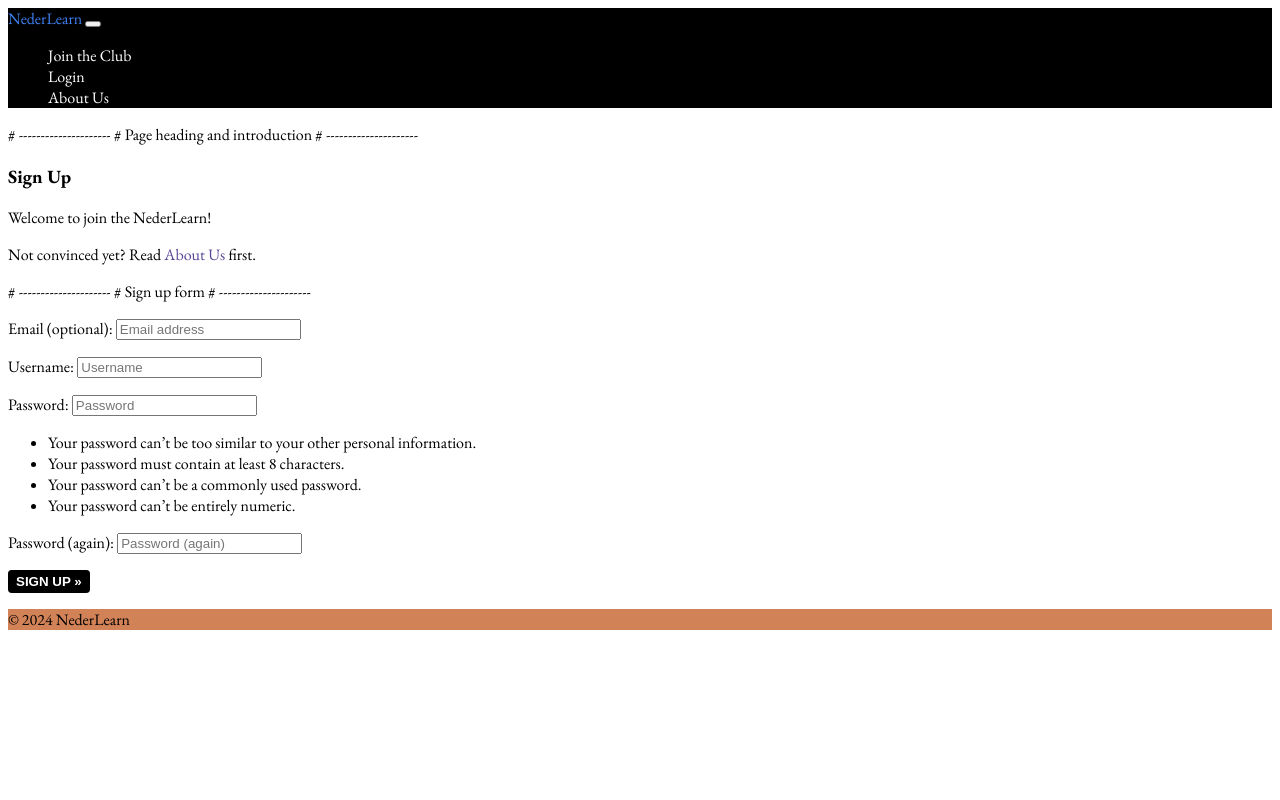
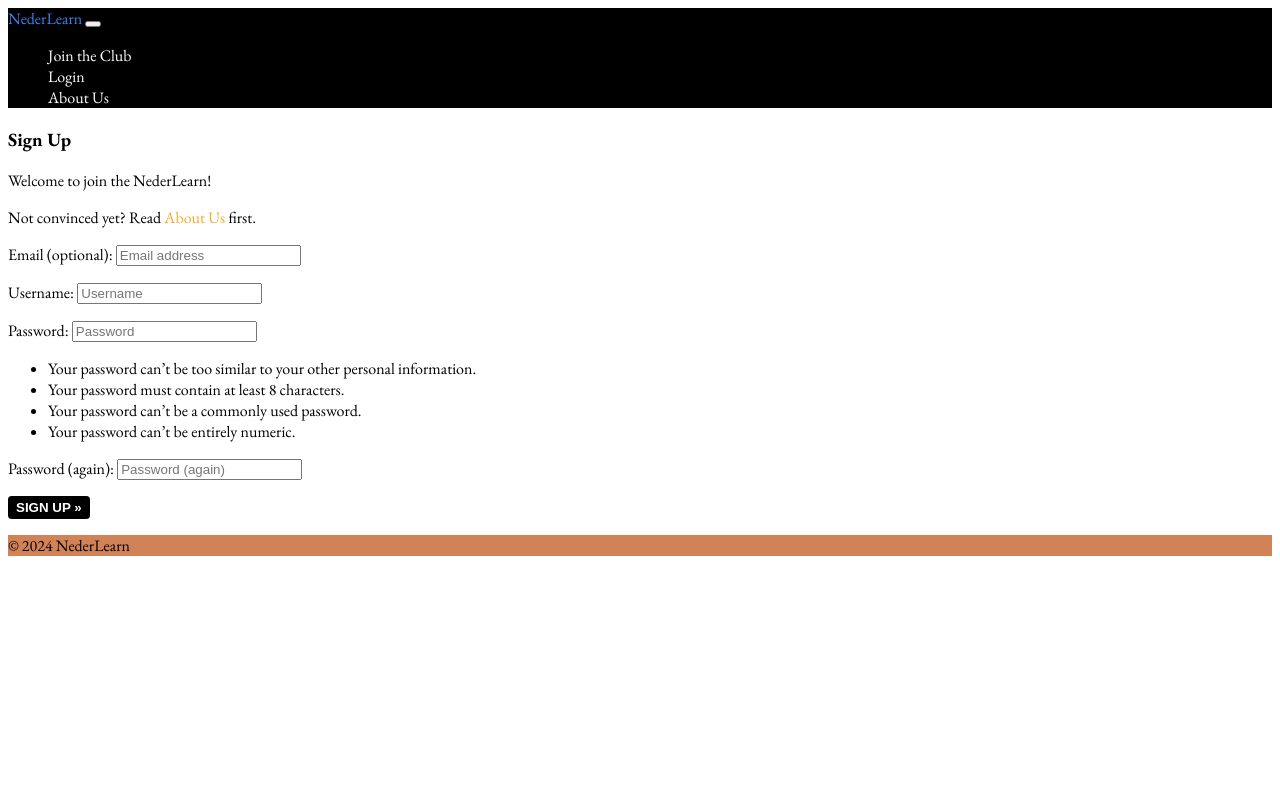
Before and after one commit to Blignaut24/NederLearn_V2, a Django app: page /accounts/signup/ in a window 1280 px wide. Run offline with Django 4.2, Linux system fonts and the light colour scheme; some libraries are stand-ins or nearby versions; some web fonts are replaced.

Commit message:
chore: update css styles

```diff
--- a/static/css/style.css
+++ b/static/css/style.css
@@ -20,7 +20,7 @@
 
     /* color*/
     --primary-color: #ffffff;
-    --secondary-color: #574495;
+    --secondary-color: #f4ab28;
     --third-color: #000000;
     --navbar-hover: #d28257;
     --accent-color: #3d81f3;
--- a/templates/account/signup.html
+++ b/templates/account/signup.html
@@ -1,28 +1,22 @@
 
 {% extends "base.html" %}
 
-# ---------------------
 # Load internationalization and account and social account tags
-# ---------------------
 {% load i18n %}
 {% load account socialaccount %}
 
-# ---------------------
 # Set page title
-# ---------------------
 {% block head_title %}{% trans "Sign Up" %}{% endblock %}
 
-# ---------------------
-# Content block
-# ---------------------
+
+<!--Content block-->
 {% block content %}
 <div class="container">
     <div class="row">
         <div class="col-md-8 mt-3 offset-md-2">
 
-            # ---------------------
-            # Page heading and introduction
-            # ---------------------
+
+            <!--Page heading and introduction-->
             <h3>{% trans "Sign Up" %}</h3>
             <p>{% blocktrans %}Welcome to join the NederLearn!
                 <p>Not convinced yet? Read <a class="link" href="#">About Us</a> first.{% endblocktrans %}</p>
@@ -32,9 +26,7 @@
     <div class="row">
         <div class="col-md-8 mt-3 offset-md-2">
 
-            # ---------------------
-            # Sign up form
-            # ---------------------
+            <!--Sign up form-->
             <form class="signup" id="signup_form" method="post" action="{% url 'account_signup' %}">
                 {% csrf_token %}
                 {{ form.as_p }}
```
